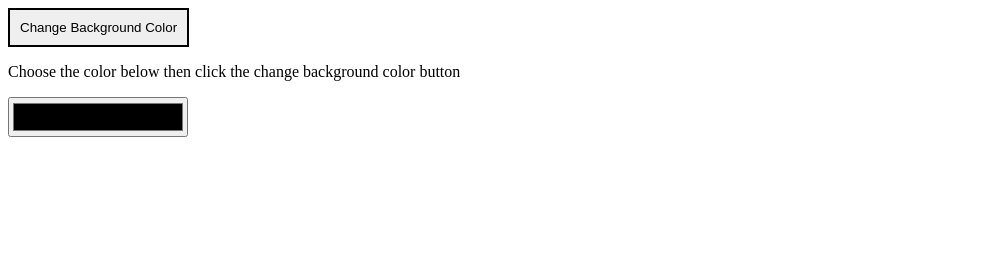
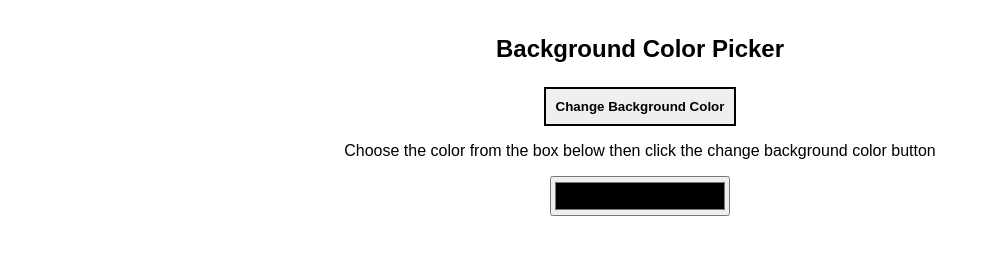
Before and after one commit to lloydkerwick/Color-Picker, a plain HTML site: page index.html in a window 1280 px wide. Shown: the whole page, without its empty margins (0-990 px from the left). Drawn offline with Linux system fonts and the light colour scheme.

Commit message:
updated html, css and js

```diff
--- a/index.html
+++ b/index.html
@@ -8,8 +8,9 @@
 </head>
 <body>
 
+  <p id="title">Background Color Picker</p>
   <button class = js-change-bg-color>Change Background Color</button>
-  <p>Choose the color below then click the change background color button</p>
+  <p>Choose the color from the box below then click the change background color button</p>
   <div>
     <input class="js-color-picker" type="color" placeholder="enter hex value">
   </div>
--- a/scripts.js
+++ b/scripts.js
@@ -2,7 +2,7 @@ function changeBackgroundColor() {
 
   const colorPicker = document.querySelector('.js-color-picker')
   const backgroundColorButton = document.querySelector('.js-change-bg-color');
-  const paragraph = document.querySelector('p')
+  const paragraphs = document.querySelectorAll('p')
 
   // converting hex to RGB
   // parseInt converts hex string to integer
@@ -26,11 +26,14 @@ function changeBackgroundColor() {
 
     document.body.style.backgroundColor = selectedColor;
 
-    if (brightness <128) {
-      paragraph.style.color = 'white'
-    } else {
-      paragraph.style.color = 'black'
-    }
+    // looping through each paragraph to adjust color
+    paragraphs.forEach(paragraph => {
+      if (brightness <128) {
+        paragraph.style.color = 'white'
+      } else {
+        paragraph.style.color = 'black'
+      }
+    })
   })
 }
 
--- a/styles.css
+++ b/styles.css
@@ -1,6 +1,18 @@
+body {
+  font-family: Arial, Helvetica, sans-serif;
+  text-align: center;
+}
+
+#title {
+  margin-top: 35px;
+  font-size: 24px;
+  font-weight: bold;
+}
+
 button {
   cursor: pointer;
   border: solid 2px black;
+  font-weight: bold;
   padding: 10px;
 }
 
```
